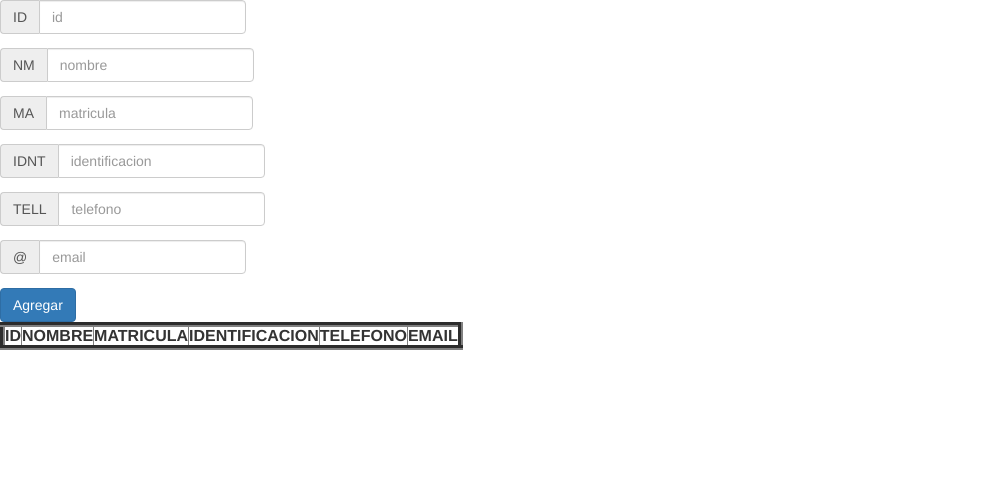
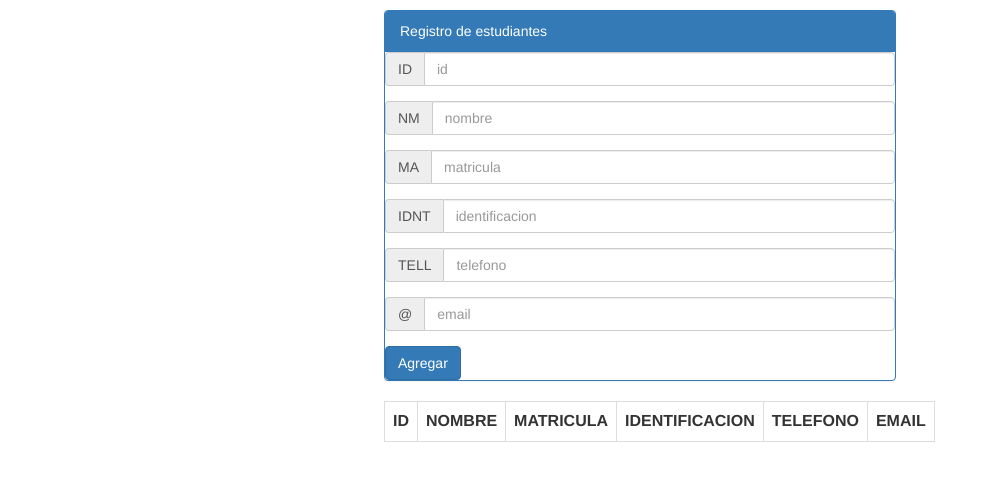
Before and after one commit to juancalmonte/ProyectoJavascript, a plain HTML site: page formulario.html in a window 1280 px wide. Shown: the whole page, without its empty margins (0-998 px from the left). Drawn offline with Linux system fonts and the light colour scheme.

Commit message:
formulario con boostrap arreglado

```diff
--- a/formulario.html
+++ b/formulario.html
@@ -6,8 +6,10 @@
 
         </head>
         <body>
-
-                        <form class="form-inline">
+                <div style="margin-left: 30%; margin-right: 30%; margin-top: 10px">
+                        <div  class="panel panel-primary">
+                                <div class="panel-heading"  >Registro de estudiantes</div>
+                        <form>
                                 <div class="form-group">
                                         <label class="sr-only" for="id">ID</label>
                                         <div class="input-group">
@@ -15,9 +17,9 @@
                                                  <input type="text" class="form-control" id="id" placeholder="id">
                                         </div>
                                 </div>
-                                      </form>
 
-                        <form class="form-inline">
+
+
                                 <div class="form-group">
                                         <label class="sr-only" for="nombre">NOMBRE</label>
                                         <div class="input-group">
@@ -25,9 +27,9 @@
                                                 <input type="text" class="form-control" id="nombre" placeholder="nombre">
                                         </div>
                                  </div>
-                        </form>
 
-                        <form class="form-inline">
+
+
                                         <div class="form-group">
                                                 <label class="sr-only" for="matricula">MATRICULA</label>
                                                 <div class="input-group">
@@ -35,9 +37,8 @@
                                                         <input type="text" class="form-control" id="matricula" placeholder="matricula">
                                                 </div>
                                          </div>
-                        </form>
 
-                        <form class="form-inline">
+
                                         <div class="form-group">
                                                 <label class="sr-only" for="identificacion">IDENTIFICACION</label>
                                                 <div class="input-group">
@@ -45,9 +46,7 @@
                                                         <input type="text" class="form-control" id="identificacion" placeholder="identificacion">
                                                 </div>
                                          </div>
-                        </form>
 
-                        <form class="form-inline">
                                         <div class="form-group">
                                                 <label class="sr-only" for="telefono">TELEFONO</label>
                                                 <div class="input-group">
@@ -55,9 +54,7 @@
                                                         <input type="text" class="form-control" id="telefono" placeholder="telefono">
                                                 </div>
                                          </div>
-                        </form>
 
-                        <form class="form-inline">
                                         <div class="form-group">
                                                 <label class="sr-only" for="email">EMAIL</label>
                                                 <div class="input-group">
@@ -65,15 +62,15 @@
                                                         <input type="text" class="form-control" id="email" placeholder="email">
                                                 </div>
                                          </div>
-                        </form>
 
+                                        </form>
 
                         <button  onclick = "recorrer();" type="submit" class="btn btn-primary">Agregar</button>
-
+                </div>
 
 
                         <div>
-                        <table  id = "estudiantes" border="5">
+                        <table  class=" table table-bordered" id = "estudiantes" border="5">
                                 <tr>
                                         <th>
                                                 ID
@@ -97,6 +94,7 @@
                         </table>
                         </div>
             </div>
+        </div>
         </body>
 
 </html>
```
